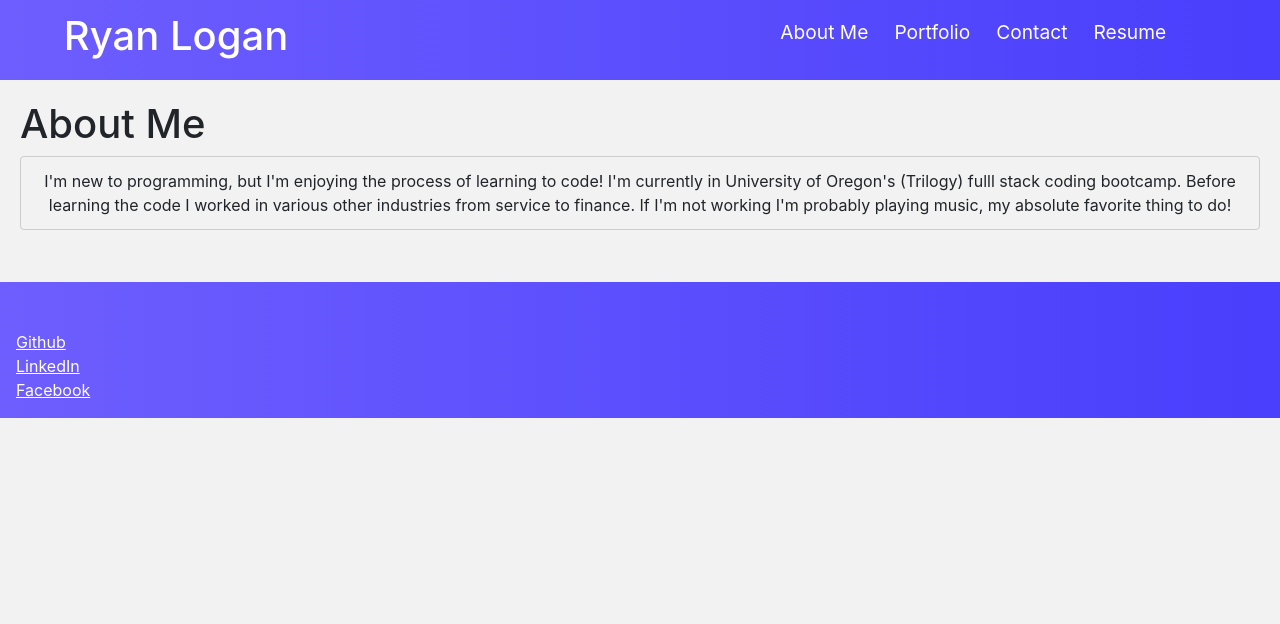
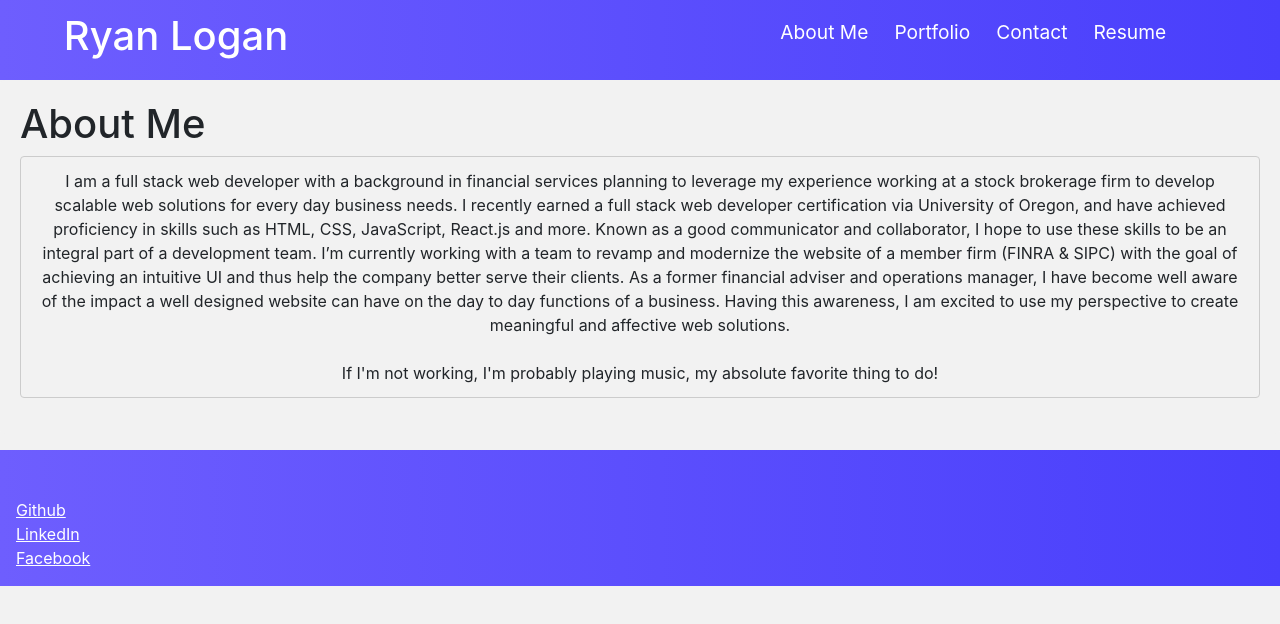
Before and after one commit to ryelow94/ryan-logan-portfolio, a React (Create React App) app: page / in a window 1280 px wide. Shown: the top 624 px of the page. Built offline with nearby package versions, Linux system fonts and the light colour scheme; the HTML template or start-up script is replaced by a standard one.

Commit message:
added a more descriptive readme including a brand statment, still a work in progress

```diff
--- a/src/components/About.js
+++ b/src/components/About.js
@@ -9,7 +9,10 @@ class About extends Component {
                     About Me
                 </h1>
                 <p className="about-text">
-                I'm new to programming, but I'm enjoying the process of learning to code! I'm currently in University of Oregon's (Trilogy) fulll stack coding bootcamp. Before learning the code I worked in various other industries from service to finance. If I'm not working I'm probably playing music, my absolute favorite thing to do!
+                I am a full stack web developer with a background in financial services planning to leverage my experience working at a stock brokerage firm to develop scalable web solutions for every day business needs. I recently earned a full stack web developer certification via University of Oregon, and have achieved proficiency in skills such as HTML, CSS, JavaScript, React.js and more. Known as a good communicator and collaborator, I hope to use these skills to be an integral part of a development team. I’m currently working with a team to revamp and modernize the website of a member firm (FINRA & SIPC) with the goal of achieving an intuitive UI and thus help the company better serve their clients. As a former financial adviser and operations manager, I have become well aware of the impact a well designed website can have on the day to day functions of a business. Having this awareness, I am excited to use my perspective to create meaningful and affective web solutions.
+                    <br></br>
+                    <br></br>
+                If I'm not working, I'm probably playing music, my absolute favorite thing to do!
                 </p>
 
             </div>
```
